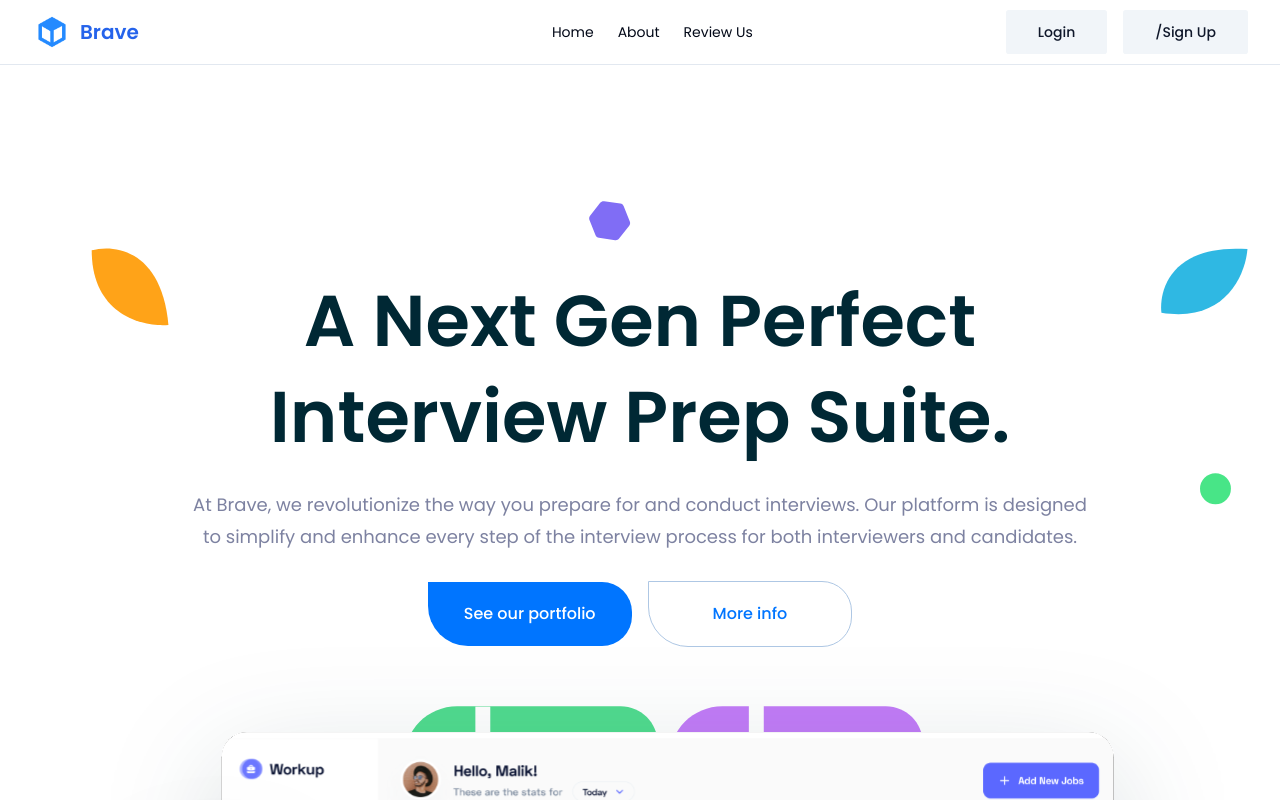
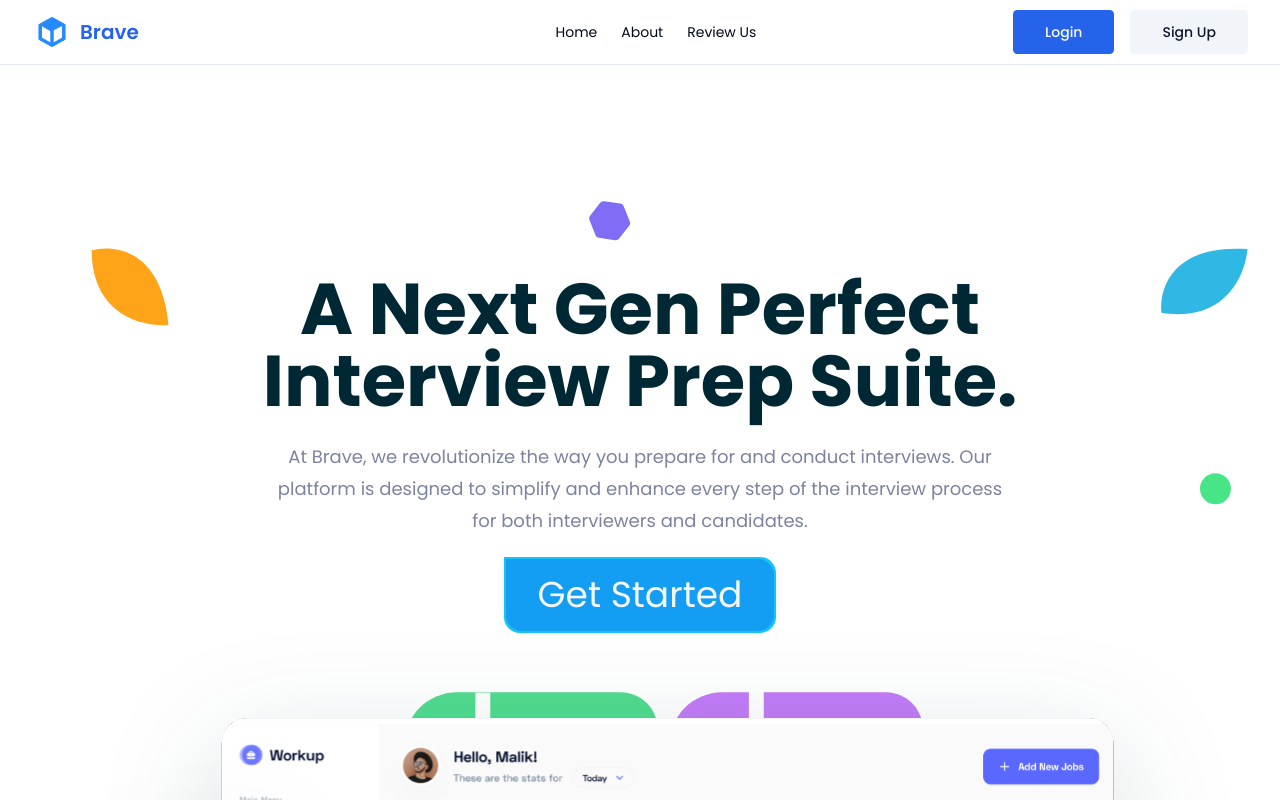
Before and after one commit to edgexhq/brave, a Next.js app: page / in a window 1280 px wide. Shown: the top 800 px of the page. Built offline with nearby package versions, Linux system fonts and the light colour scheme.

Commit message:
ui changes

```diff
--- /dev/null
+++ b/app/components/ui/blobby.tsx
@@ -0,0 +1,14 @@
+import { cn } from "@/lib/utils";
+
+const Blobby = ({ className }: { className?: string }) => {
+  return (
+    <div
+      className={cn(
+        "duration-500 transition-all min-h-24 min-w-24 rounded-full blur-3xl absolute",
+        className
+      )}
+    />
+  );
+};
+
+export default Blobby;
--- a/app/dashboard/edit-form/_components/FormUi.jsx
+++ b/app/dashboard/edit-form/_components/FormUi.jsx
@@ -1,5 +1,5 @@
 import { Input } from "@/app/components/ui/input";
-import React, { useEffect, useRef, useState } from "react";
+import React, { useRef, useState } from "react";
 import {
   Select,
   SelectContent,
--- a/app/globals.css
+++ b/app/globals.css
@@ -5,6 +5,23 @@
 @import "slick-carousel/slick/slick.css";
 @import "slick-carousel/slick/slick-theme.css";
 
+::selection {
+  background-color: #e5e5e5;
+  color: #0d60d3;
+}
+::-webkit-scrollbar {
+  width: 6px;
+}
+::-webkit-scrollbar-thumb {
+  background-color: #0d60d3;
+  border-radius: 10px;
+}
+/* For Firefox */
+* {
+  scrollbar-width: thin;
+  scroll-behavior: smooth;
+  scrollbar-color: #0d60d3 #e5e5e5;
+}
 @layer base {
   :root {
     --background: 0 0% 100%;
@@ -26,7 +43,7 @@
     --border: 214.3 31.8% 91.4%;
     --input: 214.3 31.8% 91.4%;
     --ring: 221.2 83.2% 53.3%;
-    --radius: 0.3rem;
+    --radius: 0.4rem;
   }
 
   .dark {
--- a/app/landing-components/Banner/Banner.tsx
+++ b/app/landing-components/Banner/Banner.tsx
@@ -1,37 +1,42 @@
+import Blobby from "@/app/components/ui/blobby";
+import ShimmerButton from "@/components/ui/shimmerButton";
 import Image from "next/image";
-
-
+import Link from "next/link";
 
 const Banner = () => {
   return (
     <main>
       <div className="px-6 lg:px-8">
+        <Blobby className="bg-blue-400/60 top-12 left-10" />
         <div className="mx-auto max-w-7xl pt-16 sm:pt-20 pb-20 banner-image">
           <div className="text-center">
-                        <h1 className="text-4xl font-semibold text-navyblue sm:text-5xl  lg:text-7xl md:4px lh-96">
+            <h1 className="text-4xl font-bold text-navyblue sm:text-5xl lg:text-7xl md:4px">
               A Next Gen Perfect <br /> Interview Prep Suite.
             </h1>
-                        <p className="mt-6 text-lg leading-8 text-bluegray">
-                        At Brave, we revolutionize the way you prepare for and conduct interviews. Our platform is designed <br/> to simplify and enhance every step of the interview process for both interviewers and candidates.
+            <p className="mt-6 text-lg max-w-prose text-center mx-auto leading-8 text-bluegray">
+              At Brave, we revolutionize the way you prepare for and conduct
+              interviews. Our platform is designed to simplify and enhance every
+              step of the interview process for both interviewers and
+              candidates.
             </p>
           </div>
 
-
           <div className="text-center mt-5">
-                        <button type="button" className='text-15px text-white font-medium bg-blue py-5 px-9 mt-2 leafbutton'>
-                            See our portfolio
-                        </button>
-                        <button type="button" className='text-15px ml-4 mt-2 text-blue transition duration-150 ease-in-out hover:text-white hover:bg-blue font-medium py-5 px-16 border border-lightgrey leafbutton'>
-                            More info
-                        </button>
-
+            <ShimmerButton>
+              <Link href="/sign-in">Get Started</Link>
+            </ShimmerButton>
           </div>
 
-                    <Image src={'/assets/banner/dashboard.svg'} alt="banner-image" width={1200} height={598} />
+          <Image
+            src={"/assets/banner/dashboard.svg"}
+            alt="banner-image"
+            width={1200}
+            height={598}
+          />
         </div>
       </div>
     </main>
-    )
-}
+  );
+};
 
 export default Banner;
--- a/app/landing-components/Navbar/Navbar.tsx
+++ b/app/landing-components/Navbar/Navbar.tsx
@@ -66,12 +66,12 @@ const Navbar = () => {
 
             <div className="flex items-center gap-4">
               <div className="flex gap-4">
-                <Button size="lg" variant="secondary">
+                <Button size="lg">
                   <Link href="/sign-in">Login</Link>
                 </Button>
                 <div className="hidden sm:flex">
                   <Button size="lg" variant="secondary">
-                    /<Link href="/sign-up">Sign Up</Link>
+                    <Link href="/sign-up">Sign Up</Link>
                   </Button>
                 </div>
               </div>
--- /dev/null
+++ b/components/ui/shimmerButton.tsx
@@ -0,0 +1,43 @@
+"use client";
+import { motion } from "framer-motion";
+
+const ShimmerButton = ({ children }: any) => {
+  return (
+    <motion.button
+      className="inline-flex overflow-hidden rounded-b-2xl rounded-tr-2xl bg-[linear-gradient(120deg,#13c4f9_calc(var(--shimmer-button-x)-25%),#f6f6f6_var(--shimmer-button-x),#13c4f9_calc(var(--shimmer-button-x)+25%))] [--shimmer-button-x:0%]"
+      initial={
+        {
+          scale: 1,
+          "--shimmer-button-x": "-100%",
+        } as any
+      }
+      animate={
+        {
+          "--shimmer-button-x": "200%",
+        } as any
+      }
+      transition={{
+        stiffness: 500,
+        damping: 20,
+        type: "spring",
+        "--shimmer-button-x": {
+          duration: 3,
+          repeat: Infinity,
+          ease: [0.445, 0.05, 0.55, 0.95],
+        },
+      }}
+      whileTap={{
+        scale: 0.95,
+      }}
+      whileHover={{
+        scale: 1.05,
+      }}
+    >
+      <span className="m-[0.125rem] text-4xl rounded-tr-2xl rounded-b-2xl bg-[#139ef4] px-8 py-4 text-[#f6f6f6] backdrop-blur-sm">
+        {children}
+      </span>
+    </motion.button>
+  );
+};
+
+export default ShimmerButton;
--- a/package.json
+++ b/package.json
@@ -31,6 +31,7 @@
     "eslint": "9.5.0",
     "eslint-config-next": "14.2.4",
     "file-saver": "^2.0.5",
+    "framer-motion": "^11.2.12",
     "lucide-react": "^0.399.0",
     "moment": "^2.30.1",
     "next": "14.2.4",
```
Also changed, not shown: 1 other file (tests, documents, lock files or other folders). Lines whose indentation alone changed are shown as unchanged.
